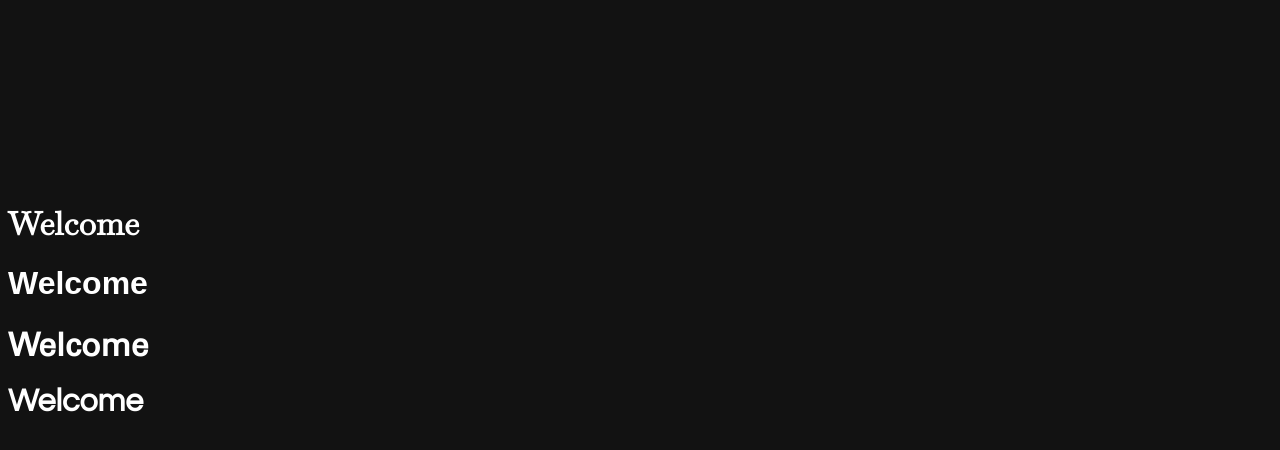
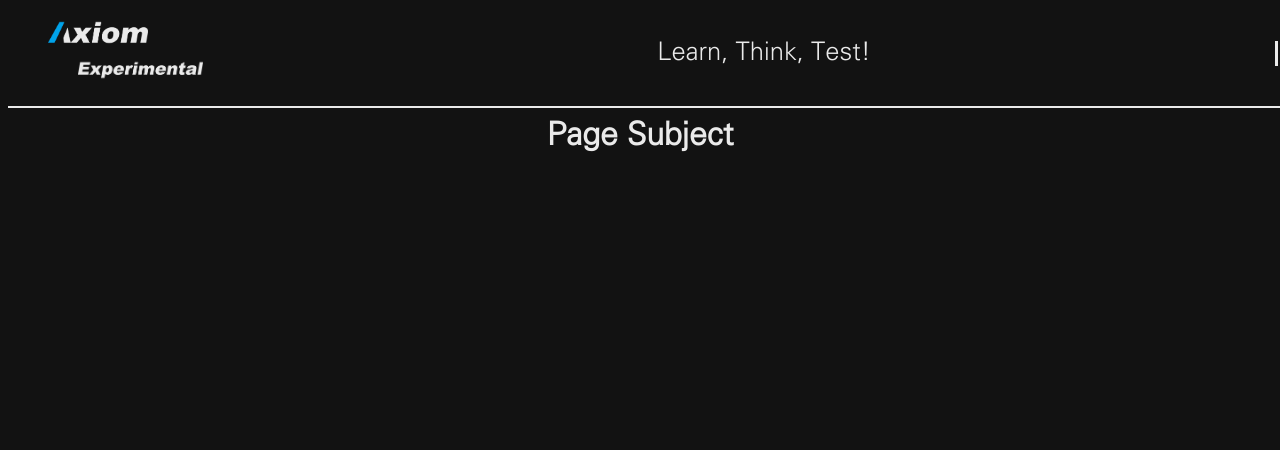
Before and after one commit to Ashlytical/ashlytical.github.io, a plain HTML site: page index.html in a window 1280 px wide. Shown: the top 450 px of the page. Drawn offline with Linux system fonts and the light colour scheme.

Commit message:
Set up baseline

```diff
--- /dev/null
+++ b/CSS/legal.css
@@ -0,0 +1,13 @@
+@font-face {
+    font-family: 'Baskervville';
+    src: url("/Assets/Baskervville/Baskervville-Regular.ttf");
+}
+
+
+body {
+    font-family: 'Baskervville';
+}
+
+p {
+    font-size: 14pt;
+}
--- a/CSS/main.css
+++ b/CSS/main.css
@@ -1,25 +1,82 @@
 @font-face {
-    font-family: "Baskerville";
-    src: url("/Assets/Baskervville/Baskervville-Regular.ttf");
-}
-
-@font-face {
-    font-family: "Century Gothic";
+    font-family: 'Century Gothic';
     src: url("/Assets/CenturyGothic/centurygothic.ttf");
 }
 
 @font-face {
-    font-family: "Univers";
-    src: url("/Assets/Univers/UniversRegular.ttf");
+    font-family: 'UniversCE45L';
+    src: url("/Assets/UniversCE45L/Univers\ CE\ 45\ Light.ttf");
+}
+
+@font-face {
+    font-family: 'UniversLTU49C';
+    src: url("/Assets/UniversLTU49C/Univers\ LT\ 49\ Light\ Ultra\ Condensed.ttf");
 }
 
 body {
-    opacity: 0;
     background-color: #121212;
-    color: white;
-    font-family: "Baskerville";
+    text-align: center;
+    color: #EAEAEA;
+    font-family: "UniversCE45L";
 }
 
+nav {
+    padding-top:92px;
+}
+
+main {
+    min-height: 5555px;
+}
+
+
+
 header {
-    height: 20vh;
+    position:fixed;
+    width: 100%;
+    top: 0px;
+    display: flex;
+    flex-direction: row;
+    align-items: center;
+    gap: 50px;
+    background-color: #121212;
+    border-bottom-style: solid;
+    border-color: #EAEAEA;
+    border-width: 2px;
+    padding: 15px;
+    padding-left: 40px;
+    margin: 0px;
 }
+
+#Logo {
+    display: flex;
+    flex-direction: column;
+}
+
+#content, #AxiomLogo, #ExperimentalLogo {
+    opacity: 0;
+}
+
+#AxiomLogo {
+    max-width: 100px;
+}
+
+#ExperimentalLogo {
+    max-width: 125px;
+    padding-left: 30px;
+}
+
+
+
+  @keyframes typing {
+    from { width: 0 }
+    to { width: 100% }
+  }
+
+.typed-out{
+overflow: hidden;
+border-right: .15em solid #EAEAEA;
+white-space: nowrap;
+font-size: 1.6rem;
+width: 0;
+animation: typing 2s steps(100, end) forwards;
+}
--- a/JS/main.js
+++ b/JS/main.js
@@ -14,9 +14,14 @@ const easingFunctions = {
 };
 
 // Function to animate opacity
-function animateOpacity(element, duration, easingName) {
+function animateOpacity(elements, duration, easingName) {
+    const easeFunction = easingFunctions[easingName] || easingFunctions.easeInOutQuint;
+
+    // Ensure it's always an array (even if a single element)
+    elements = elements instanceof NodeList ? Array.from(elements) : [elements];
+
+    elements.forEach((element) => {
         const start = performance.now();
-    const easeFunction = easingFunctions[easingName] || easingFunctions.easeInOutQuint;
 
         function step(timestamp) {
             const elapsed = (timestamp - start) / duration;
@@ -29,12 +34,17 @@ function animateOpacity(element, duration, easingName) {
         }
 
         requestAnimationFrame(step);
+    });
 }
 
-// Apply easing on page load
 window.onload = function () {
     setTimeout(function(){
-        const body = document.body;
-        animateOpacity(body, 1500, "easeInOutQuint"); // Change easing here
-    }, 600);
+        const logo = document.querySelector("#AxiomLogo");
+        animateOpacity(logo, 1500, "easeInOutQuint");
+    }, 100);
+
+    setTimeout(function(){
+        const content = document.querySelectorAll("#content, #ExperimentalLogo");
+        animateOpacity(content, 1500, "easeInOutQuint");
+    }, 2100);
 };
--- a/index.html
+++ b/index.html
@@ -1,32 +1,28 @@
 <!DOCTYPE html>
 <html>
-
-  <!-- A brief overview of the workflow.
-   P = Paragraph
-   H = Header
-   A = Anchor element, commonly used for href
-   OL = Ordered list
-   UL = Unordered List
-   DL = Definition List
-   LI = List item
-   Nav = Navigation
-   Main is the content that changes from page to page
-   Header, Footer, Body, and Head stay roughly the same each time
-  -->
-
   <head>
     <link rel="stylesheet" href="CSS/main.css">
     <title>Axiom</title>
+    <link rel="icon" href="Assets/AT.png" type="image/x-icon">
     <script src="JS/main.js"></script>
   </head>
 
   <body>
     <header>
-      <h1></h1>
-      <p></p>
+      <a id="Logo" href="https://axiomexperimental.org">
+        <img id="AxiomLogo" src="Assets/Axiom.png">
+        <img id="ExperimentalLogo" src="Assets/experimental.png">
+      </a>
+
+      <p class="typed-out">Learn, Think, Test!</p>
+
+      <div id="TopNav">
+
+      </div>
 
     </header>
 
+    <div id="content">
     <nav>
       <a></a>
       <a></a>
@@ -35,10 +31,7 @@
     </nav>
 
     <main>
-      <h1>Welcome</h1>
-      <h1 style="font-family: Arial, Helvetica, sans-serif;">Welcome</h1>
-      <h1 style="font-family: Univers">Welcome</h1>
-      <h1 style="font-family: Century Gothic">Welcome</h1>
+      <h1>Page Subject</h1>
       <article>
         <h2></h2>
         <p></p>
@@ -65,6 +58,6 @@
       </nav>
     </footer>
   </body>
-
+  </div>
 
 </html>
```
Also changed, not shown: Assets/template.html (added, +73 -0 lines), Legal/index.html (added, +55 -0 lines), Assets/AT.png (added), Assets/Axiom.png (added), Assets/CenturyShoolbook/SCHLBKB.TTF (deleted), Assets/CenturyShoolbook/copyright.txt (deleted), Assets/Univers/UniversBold.ttf (deleted), Assets/Univers/UniversCnBold.ttf (deleted), Assets/Univers/UniversCnRg.ttf (deleted), Assets/Univers/UniversLight.ttf (deleted), Assets/Univers/UniversRegular.ttf (deleted), Assets/UniversCE45L/Copyright.txt (renamed from Assets/Univers/Copyright.txt), Assets/UniversCE45L/Univers CE 45 Light.ttf (added), Assets/UniversLTU49C/Copyright.txt (added), 2 more files. Lines whose indentation alone changed are shown as unchanged.
